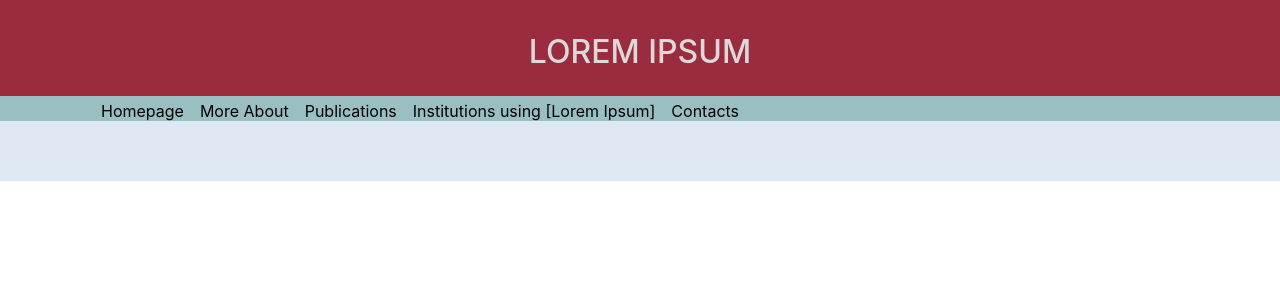
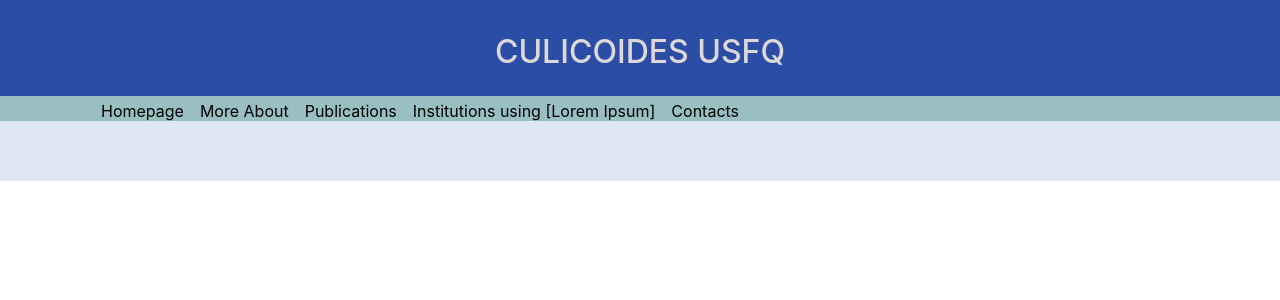
Before and after one commit to RodrigoArroyo4/Culicoides, a PHP site: page / in a window 1280 px wide. Shown: the top 300 px of the page. Run offline with PHP 8.4, Linux system fonts and the light colour scheme; data that the repository does not hold is empty.

Commit message:
Changed banner name and color

```diff
--- a/index.php
+++ b/index.php
@@ -20,7 +20,7 @@
 <body>
   <section class="banner text-white mb-0" id="about">
     <div class="container">
-      <h2 class="text-center text-uppercase banner-text">Lorem Ipsum</h2>
+      <h2 class="text-center text-uppercase banner-text">Culicoides USFQ</h2>
       <div class="row">
         <div class="col-lg-12 ml-auto">
           <p class="lead"></p>
--- a/resources/css/stylesheet.css
+++ b/resources/css/stylesheet.css
@@ -39,7 +39,7 @@
 }
 
 .banner{
-	background-color: #9b2b3f;
+	background-color: #2c4da5;
 }
 
 .banner-text{
```
